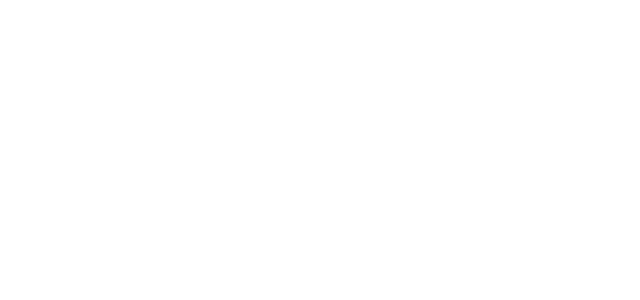
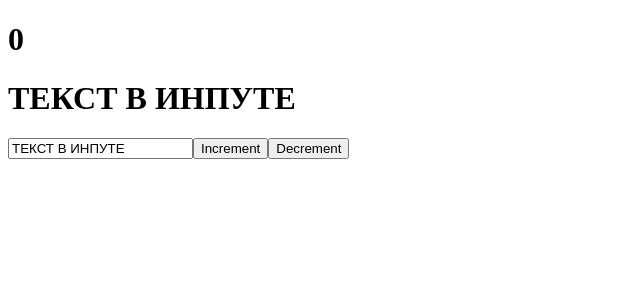
Before and after one commit to weboson/-react-course-UlbiTV, a React (Create React App) app: page / in a window 1280 px wide. Shown: the top 300 px of the page, without its empty margins (0-640 px from the left). Built offline with nearby package versions, Linux system fonts and the light colour scheme.

Commit message:
useState(), input

```diff
--- a/src/App.js
+++ b/src/App.js
@@ -1,9 +1,36 @@
 // 'react' импортируем в каждый файл, где создается компонент
-import React from 'react';
+// использую хук useState
+import React, {useState} from 'react';
 
 function App() {
+//[имя переменной, имя метода (любое), которое изменяет значение переменной] = useState(значение по-умолчанию)
+  const [likes, setLikes] = useState(0);
+// МОЖНО ИСПОЛЬЗОВАТЬ НЕСКОЛЬКО ХУКОВ ПОДРЯД
+  const [value, setValue] = useState('ТЕКСТ В ИНПУТЕ');
+
+
+  function increment() {
+    setLikes(likes + 1);
+  }
+
+  function decrement() {
+    setLikes(likes - 1);
+  }
+
   return (
     <div className="App">
+      <h1>{likes}</h1>
+      <h1>{value}</h1>
+
+      <input
+        type="text"
+        value={value}
+     // onChange={event => event.target.value} // такое пишется в нативном JS
+        onChange={event => setValue(event.target.value)} // а так пишется изменяющее состояние в react
+      />
+
+      <button onClick={increment}>Increment</button>
+      <button onClick={decrement}>Decrement</button>
     </div>
   );
 }
```
